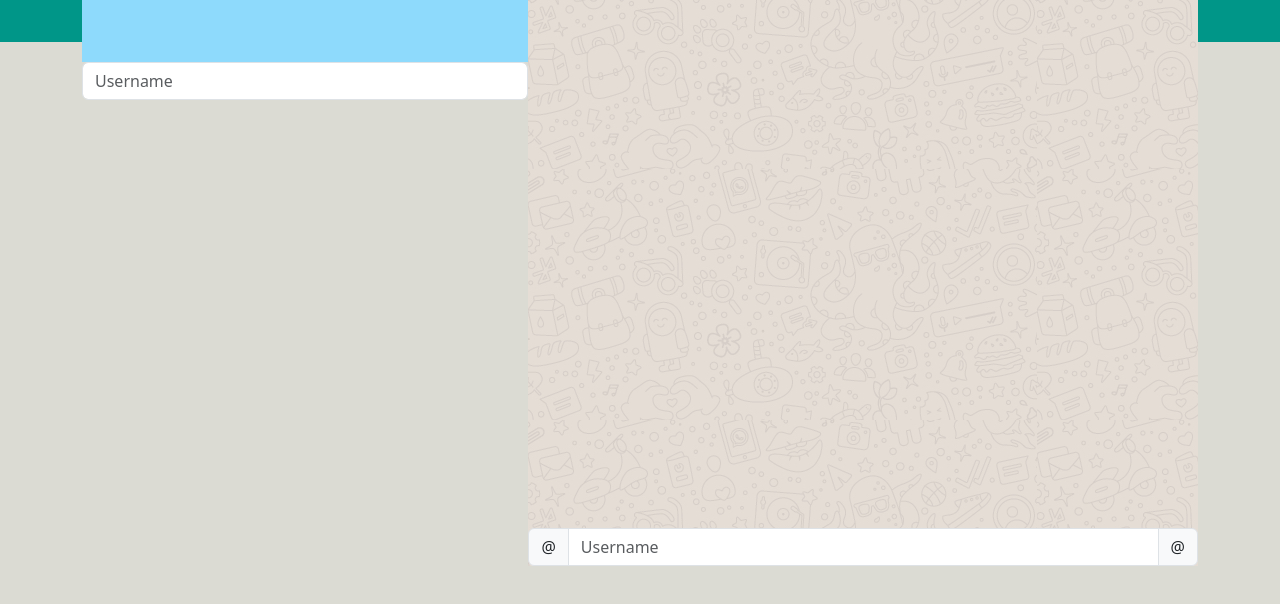
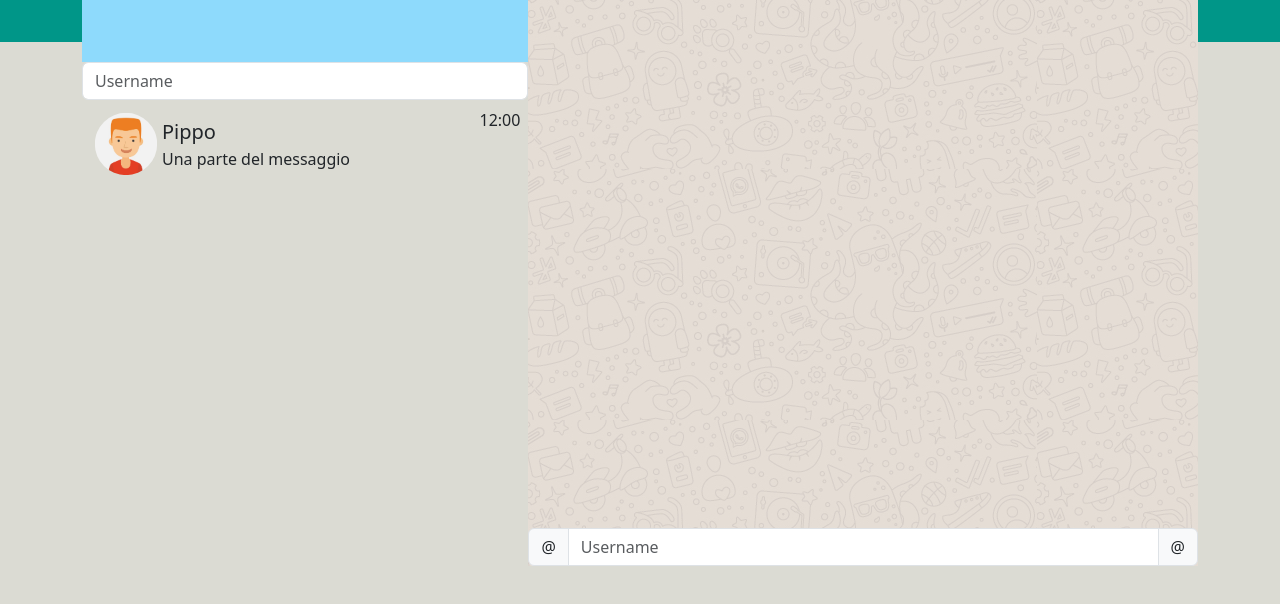
Before and after one commit to DavideFarci/vue-boolzapp, a plain HTML site: page index.html in a window 1280 px wide. Shown: the part 118-722 px from the top of the page. Drawn offline with nearby package versions, Linux system fonts and the light colour scheme.

Commit message:
add 1st card_chat

```diff
--- a/assets/style.css
+++ b/assets/style.css
@@ -28,7 +28,7 @@ body {
     padding-inline: .5rem;
 }
 
-.chat .user img {
+.user img {
     height: 3.5em;
     padding: .3rem;
     border-radius: 5rem;
@@ -37,6 +37,12 @@ body {
 .chat .banner {
     height: 5rem;
     background-color: #8EDAFC;
+}
+
+.chat .card_chat img {
+    height: 4.5em;
+    padding: .3rem;
+    border-radius: 10rem;
 }
 
 .content_chat {
@@ -54,12 +60,6 @@ body {
 
 }
 
-.content_chat .user_content img {
-    height: 3.5em;
-    padding: .3rem;
-    border-radius: 5rem;
-}
-
 .content_chat .input-group {
     position: absolute;
     bottom: 0;
--- a/index.html
+++ b/index.html
@@ -24,6 +24,7 @@
             <!-- elenco delle chat  -->
             <div class="chat">
 
+                <!-- header sx con banner  -->
                 <div class="chat_header d-flex justify-content-between">
 
                     <div class="user d-flex align-items-center">
@@ -49,6 +50,20 @@
 
                 <!-- vero elenco chat  -->
 
+                <div class="card_chat d-flex justify-content-between p-2">
+                    <div class="user_img_chat d-flex align-items-center">
+                        <img src="assets/img/avatar_1.jpg" alt="avatar_user">
+                        <div class="d-flex flex-column ">
+                            <div class="name_user fs-5">Pippo</div>
+                            <div class="mess_preview fs-6">Una parte del messaggio </div>
+                        </div>
+                    </div>
+
+                    <div class="mess_details fs-6">
+                        12:00
+                    </div>
+                </div>
+
             </div>
 
             <!-- contenuto della chat  -->
@@ -56,7 +71,7 @@
 
                 <div class="content_header d-flex justify-content-between">
 
-                    <div class="user_content d-flex align-items-center">
+                    <div class="user d-flex align-items-center">
                         <img src="assets/img/avatar_1.jpg" alt="avatar_user">
                         <div class="name_user">Pippo</div>
                     </div>
```
